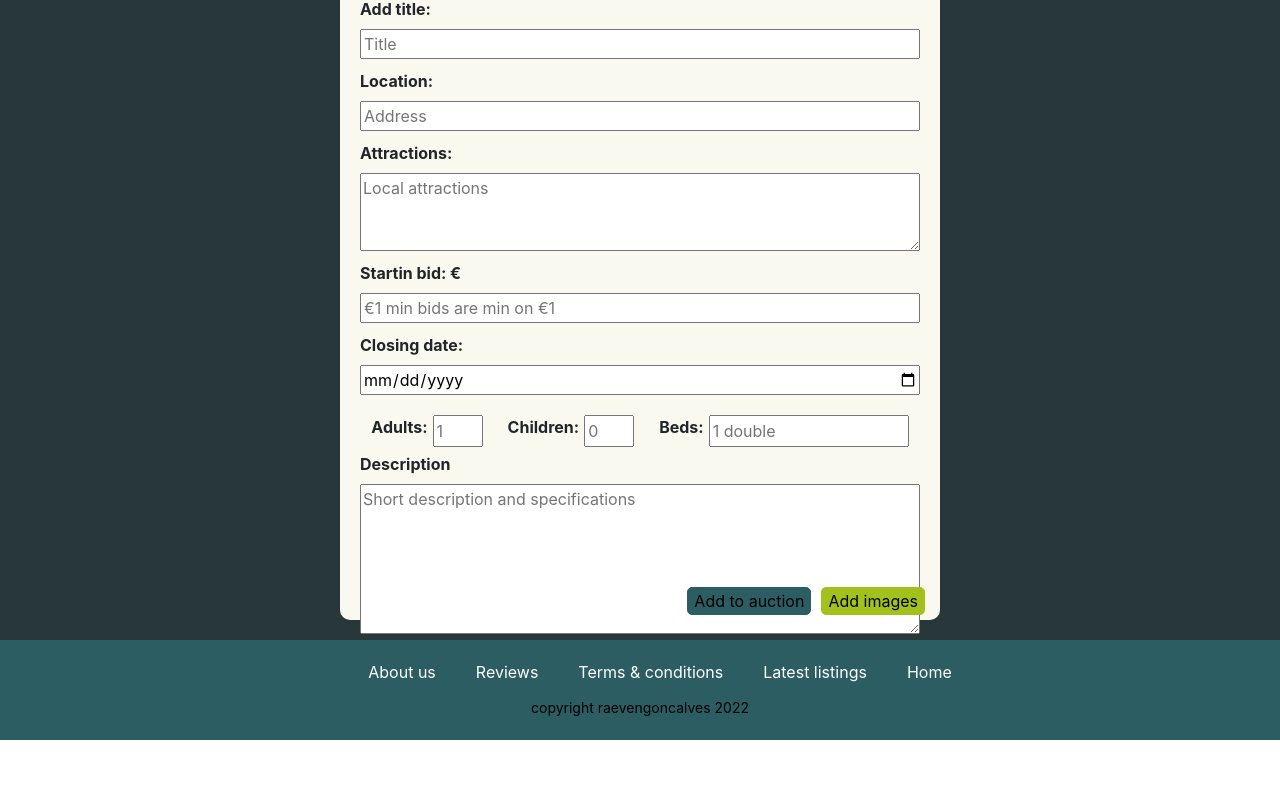
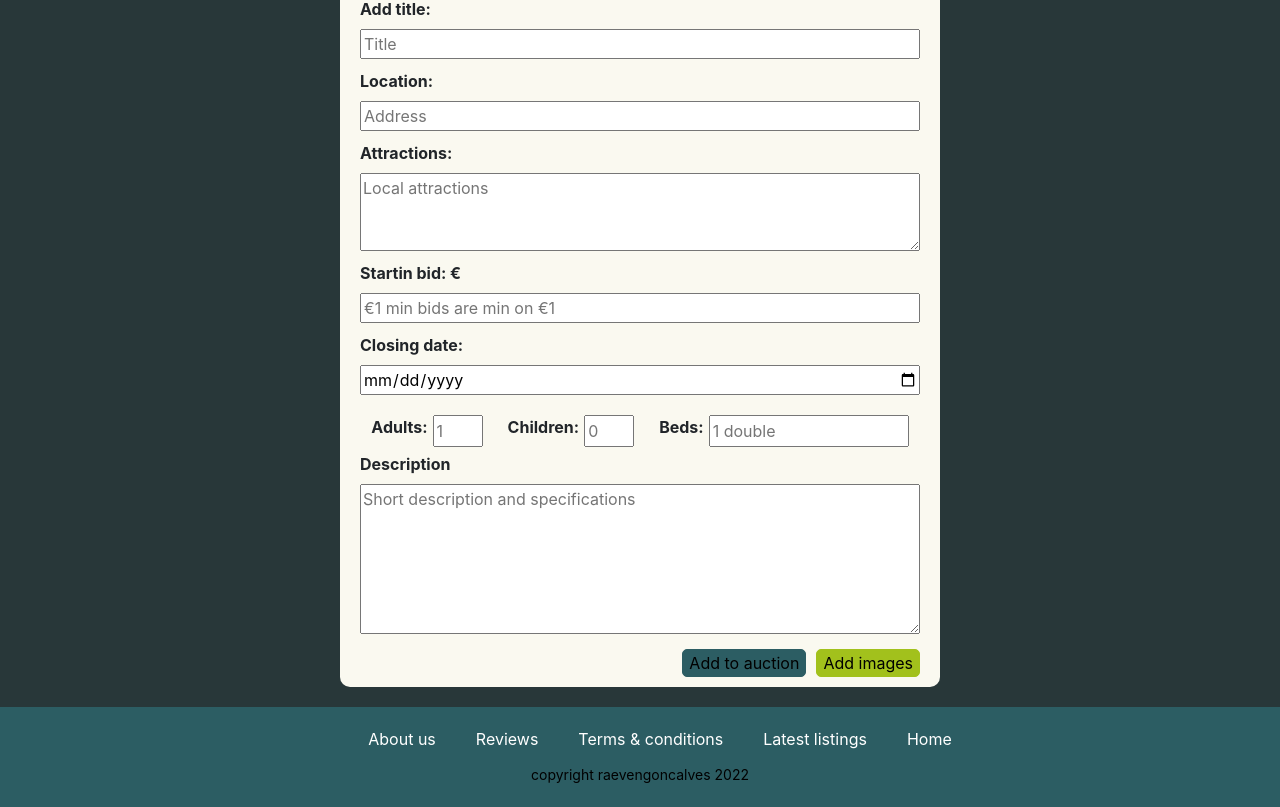
Before and after one commit to RaevenTech/bam-booking-UI, a React (Create React App) app in the folder bam-ui/: page /dashboard in a window 1280 px wide. Shown: the part 635-1442 px from the top of the page. Before the commit the page ends 1375 px from the top, so only its background shows below. Built offline with nearby package versions, Linux system fonts and the light colour scheme.

Commit message:
CSS correction

```diff
--- a/bam-ui/src/forms/newPost/NewPost.js
+++ b/bam-ui/src/forms/newPost/NewPost.js
@@ -148,7 +148,7 @@ const NewPost = (props) => {
                                 <b>Adults:</b>
                             </label>
                             <input
-                                className={styles.input_g}
+                                className={styles.input_guests}
                                 type="number"
                                 placeholder="1"
                                 required
@@ -159,7 +159,7 @@ const NewPost = (props) => {
                                 <b>Children:</b>
                             </label>
                             <input
-                                className={styles.input_g}
+                                className={styles.input_guests}
                                 type="number"
                                 min={0}
                                 placeholder="0"
@@ -190,6 +190,7 @@ const NewPost = (props) => {
                             ref={descriptionRef}
                         />
                     </div>
+
                     <div className={styles.form_btn}>
                         <button className={styles.btn}>Add to auction</button>
                         <button className={styles.btn_2}>Add images</button>
--- a/bam-ui/src/forms/newPost/newPost.module.css
+++ b/bam-ui/src/forms/newPost/newPost.module.css
@@ -7,7 +7,7 @@
 .main_form_container {
     background-color: var(--w);
     width: 600px;
-    height: 700px;
+    height: fit-content;
     margin-bottom: 20px;
     border-radius: 10px;
     position: relative;
@@ -26,7 +26,7 @@
     margin-top: 15px;
 
 }
-.input_g {
+.input_guests {
     width:50px;
     margin-right: 20px;
 }
@@ -34,9 +34,10 @@
     width: 200px;
 }
 .form_btn {
-    position: absolute;
-    bottom: 5px;
-    right: 5px;
+    display: flex;
+    justify-content: end;
+    align-items: center;
+    padding: 10px;
 }
 .btn {
     border-radius: 5px;
```
